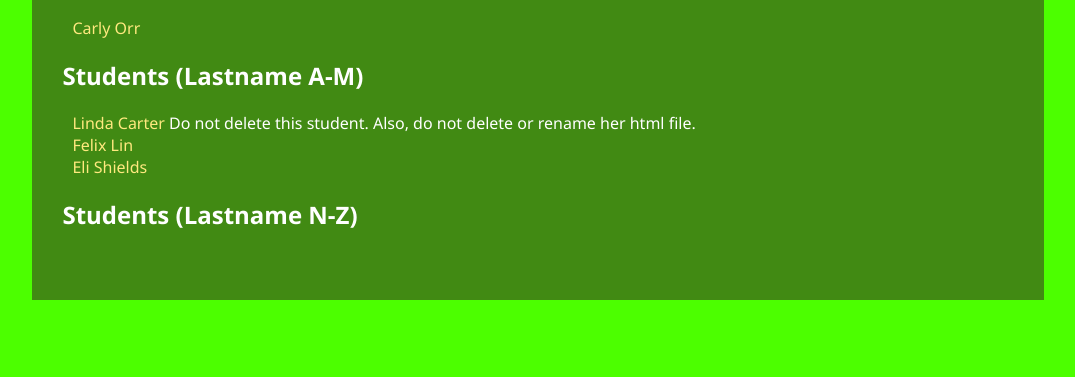
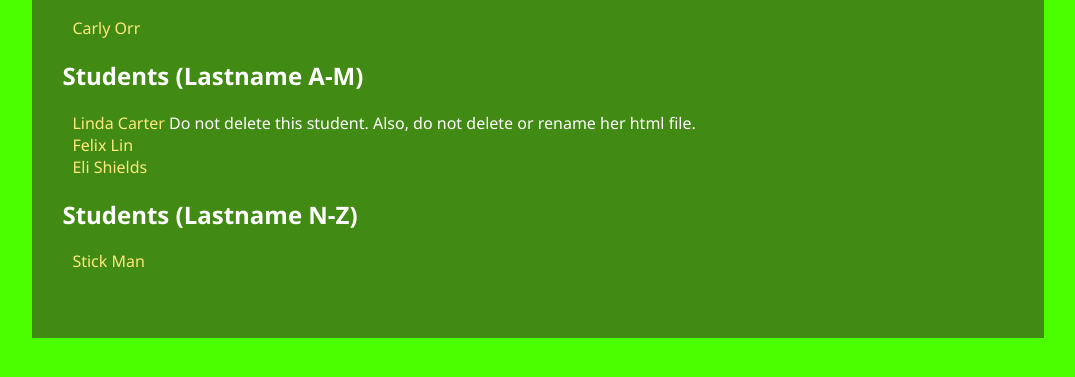
Before and after one commit to xenon234/durian, a plain HTML site: page Index.html in a window 1280 px wide. Shown: the part 227-604 px from the top of the page, without its empty margins (102-1177 px from the left). Drawn offline with Linux system fonts and the light colour scheme.

Commit message:
Paul Szefer committing Stick Man biography.

```diff
--- a/Index.html
+++ b/Index.html
@@ -28,6 +28,7 @@
 
         <h2>Students (Lastname N-Z)</h2>
         <ul>
+            <li><a href="PaulSzefer.html">Stick Man</a></li>
 
         </ul>
 
--- /dev/null
+++ b/Style/Style_PaulSzefer.css
@@ -0,0 +1,57 @@
+body {
+	font-family: Segoe UI, arial, sans-serif;
+	background-color: #FF9966;
+	color: #000000;
+}
+
+img.person {
+    width: 120px;
+    float:  left;
+    padding-left:  30px;
+    padding-right:  30px;
+}
+
+div#bio {
+    width:  80%;
+    padding-left:  30px;
+}
+
+div#logo {
+    padding: 15px;
+    margin: 20px auto 0px auto;
+    text-align: center;
+}
+
+div#container {
+	min-width:850px;
+	margin-left: auto;
+	margin-right: auto;
+	min-height: 300px;
+	margin: 0 auto -4em;
+    border-style: solid;
+    border-width: 3px;
+    border-color: black;
+	clear: both;
+	margin-left: auto;
+	margin-right: auto;
+	width: 80%;
+    padding-bottom: 50px;
+}
+
+h1, h2, div>a {
+    padding-left:  30px;
+}
+
+ul>li {
+    list-style-type: none;
+}
+
+a {
+    text-decoration: none;
+    color:  #FFE97F;
+    outline:  none;
+}
+
+img {border:  0;}
+
+a img {outline:  none;}
```
Also changed, not shown: PaulSzefer.html (added, +25 -0 lines), Images/Stickman.png (added).
